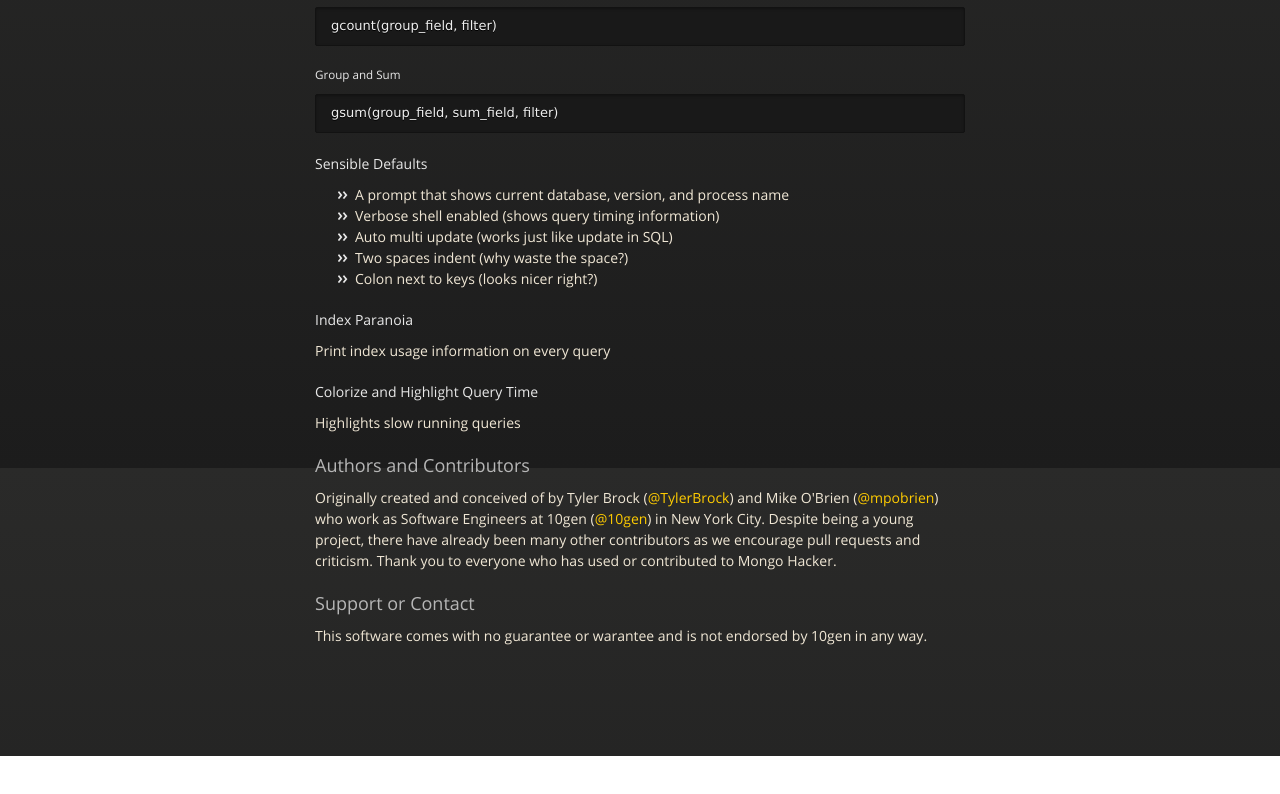
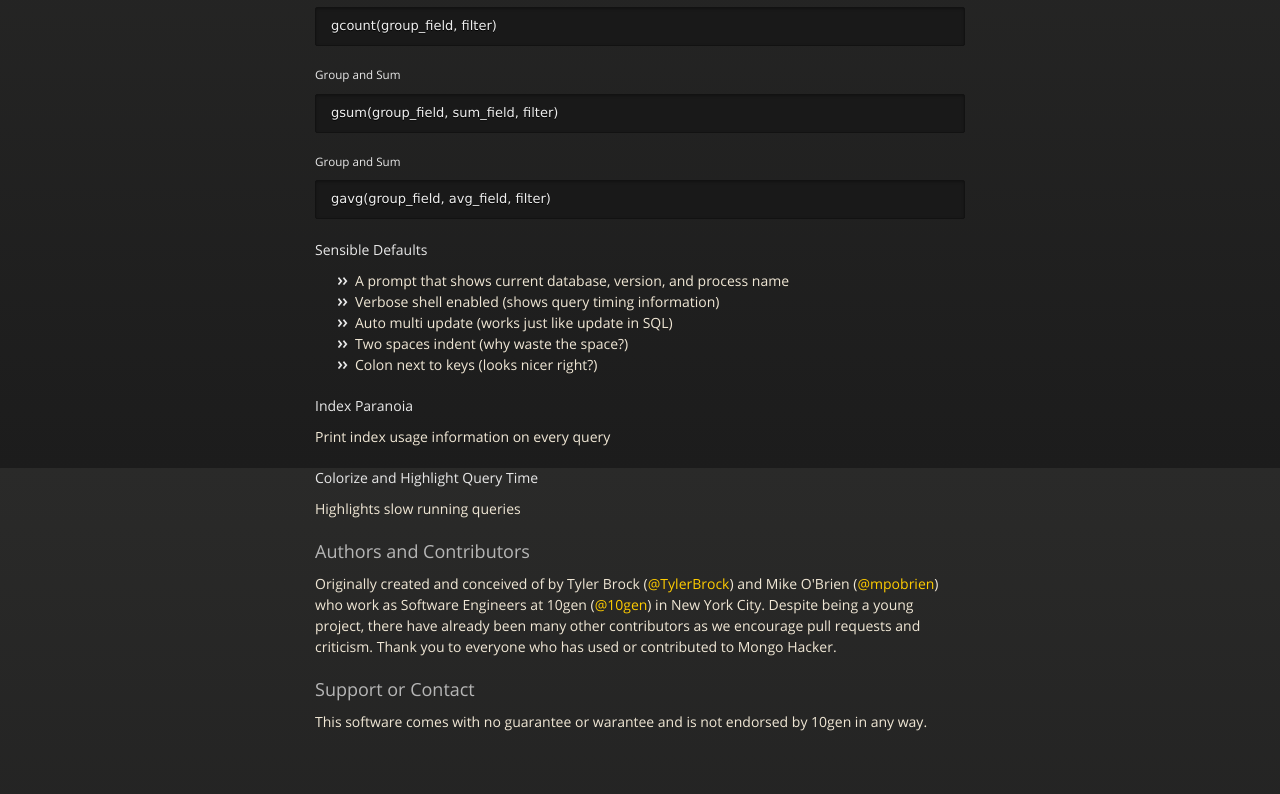
Before and after one commit to TylerBrock/mongo-hacker, a plain HTML site: page index.html in a window 1280 px wide. Shown: the part 1132-1926 px from the top of the page. Before the commit the page ends 1888 px from the top, so only its background shows below. Drawn offline with nearby package versions, Linux system fonts and the light colour scheme.

Commit message:
updated website to include gavg() function

```diff
--- a/index.html
+++ b/index.html
@@ -74,6 +74,8 @@ $ ln -sf mongo_hacker.js ~/.mongorc.js
   <pre><code>gcount(group_field, filter)</pre></code>
 <h5>Group and Sum</h5>
   <pre><code>gsum(group_field, sum_field, filter)</pre></code>
+<h5>Group and Sum</h5>
+  <pre><code>gavg(group_field, avg_field, filter)</pre></code>
 
 <h4>Sensible Defaults</h4>
 <ul>
```
